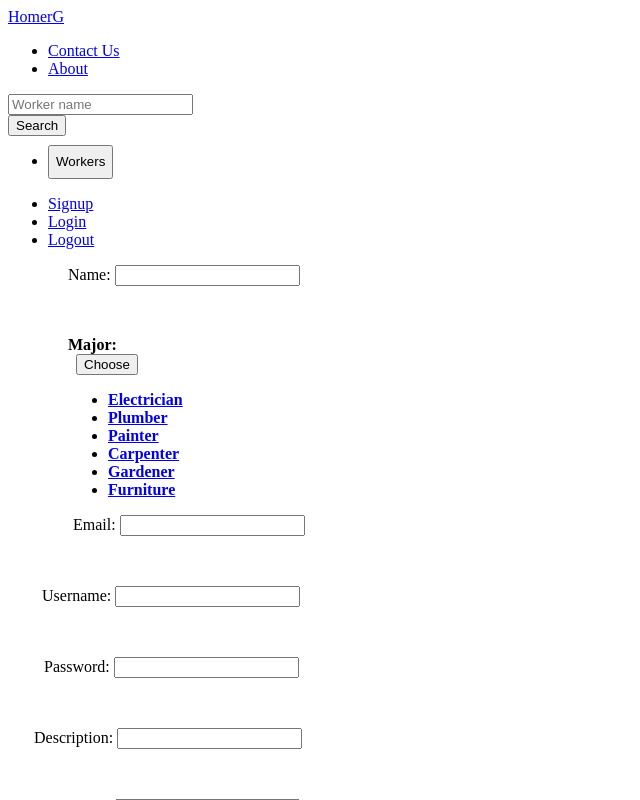
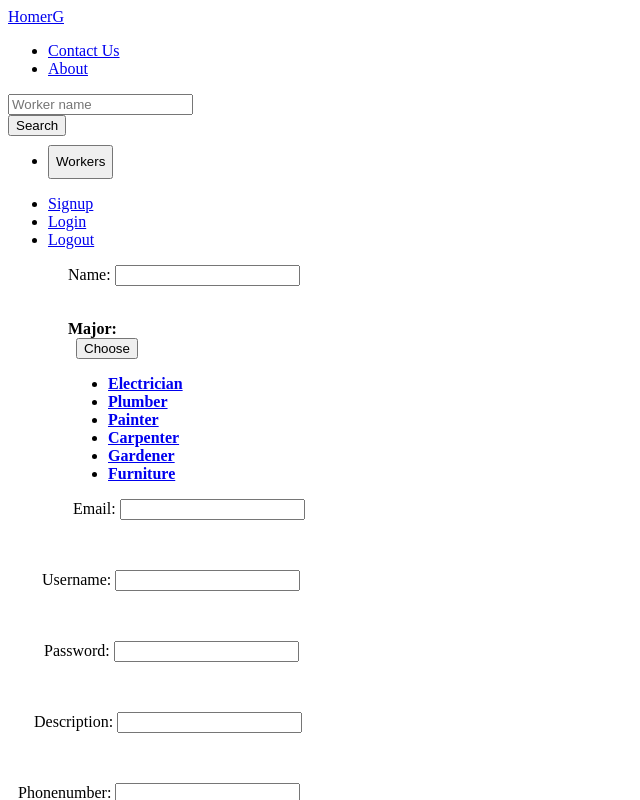
Before and after one commit to MaintenanceJS/Homerji, a React app: page / in a window 1280 px wide. Both pictures are taken after a click on the button "Workers". Shown: the top 800 px of the page, without its empty margins (0-640 px from the left). Built offline with nearby package versions, Linux system fonts and the light colour scheme; the HTML template or start-up script is replaced by a standard one; what google-maps-react would draw is missing.

Commit message:
<bug> droplist without p tag

```diff
--- a/react-client/src/components/Signup.jsx
+++ b/react-client/src/components/Signup.jsx
@@ -132,7 +132,7 @@ class Sign extends React.Component {
           <label>
             <p style={{marginLeft: '60px'}}> Name: <input type="text" onChange={this.handleName.bind(this)} /> </p>
           </label> <br />
-            <div style={{fontWeight: 'bold', marginLeft: '60px', marginBottom: '15px'}}> <p>Major:
+            <div style={{fontWeight: 'bold', marginLeft: '60px', marginBottom: '15px'}}> Major:
             <DropdownButton style={{marginLeft: '8px'}}
               title={this.state.major}
               //key={i}
@@ -146,7 +146,7 @@ class Sign extends React.Component {
               <MenuItem eventKey="4">Gardener</MenuItem>
               <MenuItem eventKey="5">Furniture</MenuItem>
 
-            </DropdownButton></p>
+            </DropdownButton>
             </div>
           <label>
             <p style={{marginLeft: '65px'}}> Email: <input type="email" onChange={this.handleEmail.bind(this)} /></p>
```
